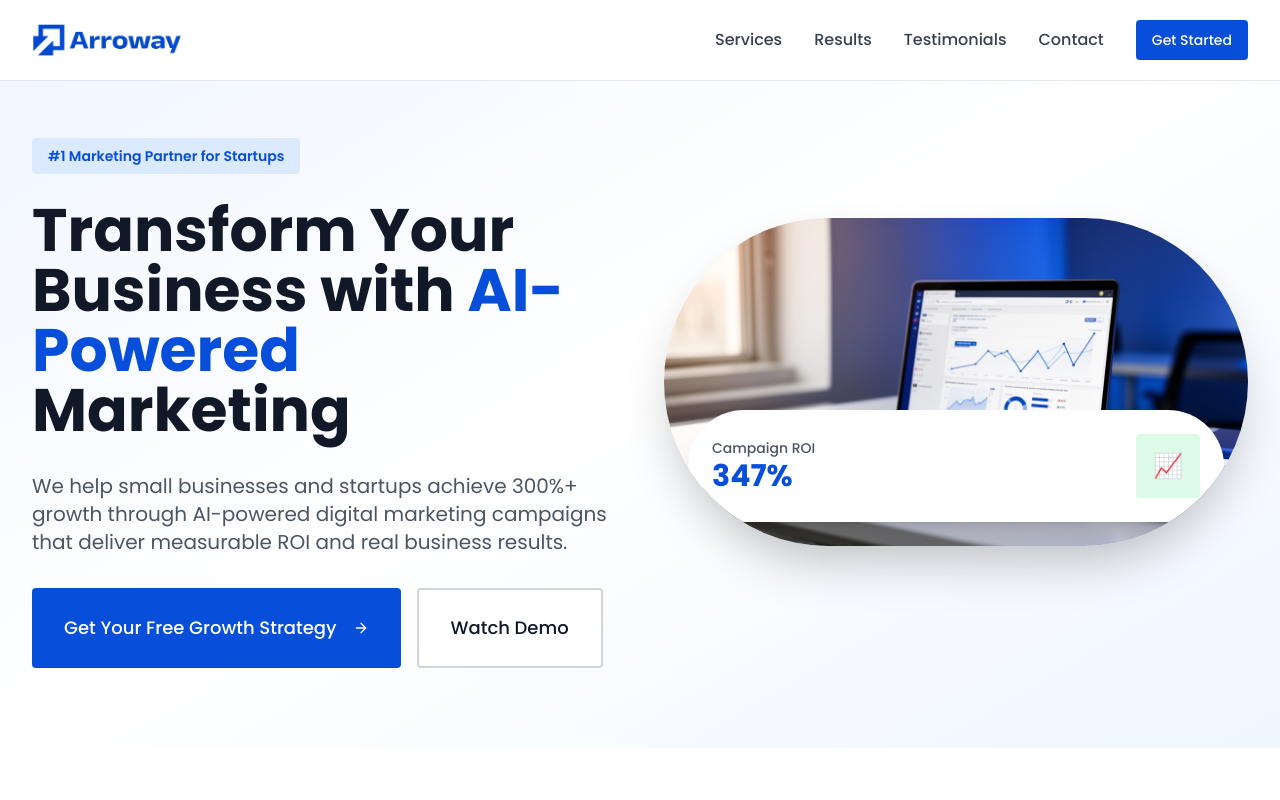
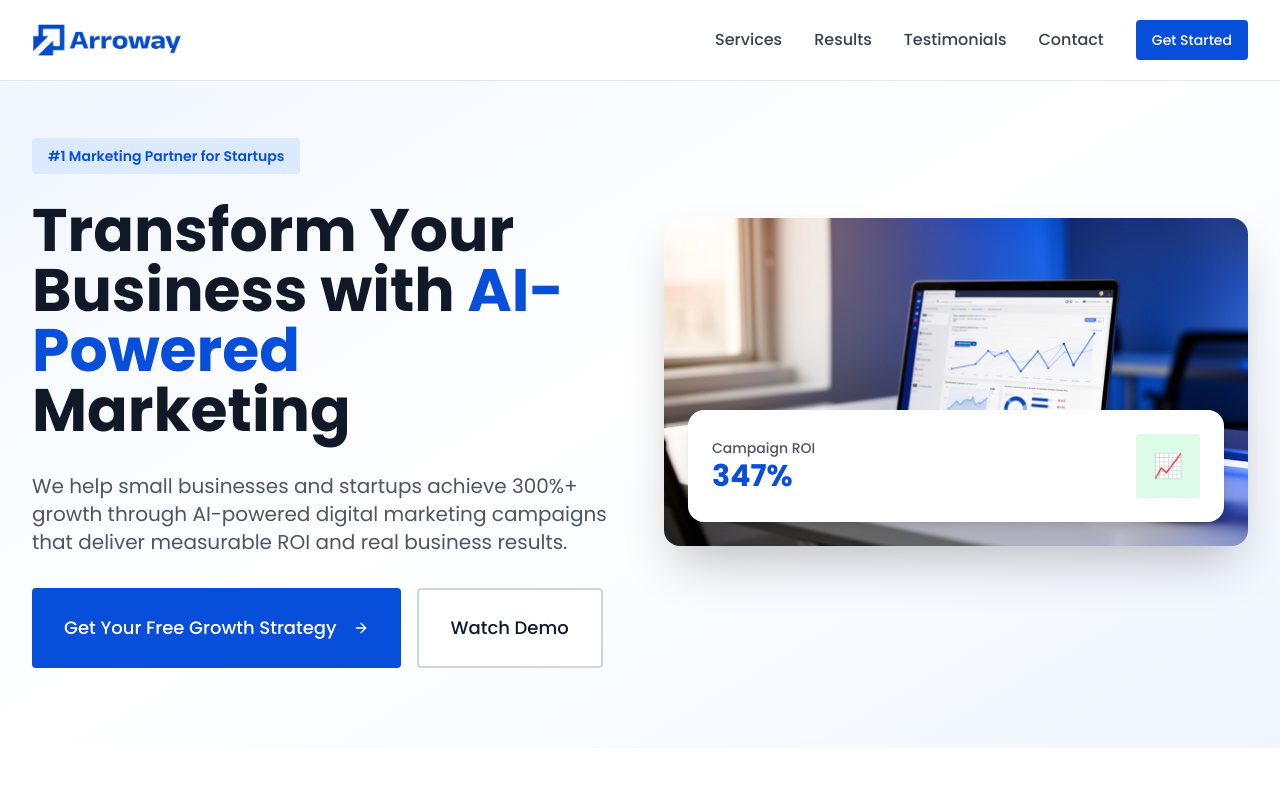
Before and after one commit to arrowaydigital/Arroway, a React (Vite) app: page / in a window 1280 px wide. Shown: the top 800 px of the page. Built offline with nearby package versions, Linux system fonts and the light colour scheme.

Commit message:
Update HeroSection.tsx

```diff
--- a/src/components/features/HeroSection.tsx
+++ b/src/components/features/HeroSection.tsx
@@ -74,7 +74,7 @@ export function HeroSection() {
             transition={{ duration: 0.6, delay: 0.3 }}
             className="relative mt-8 lg:mt-0"
           >
-            <div className="relative rounded-lg overflow-hidden shadow-2xl">
+            <div className="relative rounded-2xl overflow-hidden shadow-2xl">
               <img
                 src={heroImage}
                 alt="Digital marketing analytics dashboard"
@@ -85,7 +85,7 @@ export function HeroSection() {
                 initial={{ opacity: 0, y: 20 }}
                 animate={{ opacity: 1, y: 0 }}
                 transition={{ delay: 0.8, duration: 0.5 }}
-                className="absolute bottom-4 left-4 right-4 sm:bottom-6 sm:left-6 sm:right-6 bg-white rounded-lg p-4 sm:p-6 shadow-lg"
+                className="absolute bottom-4 left-4 right-4 sm:bottom-6 sm:left-6 sm:right-6 bg-white rounded-2xl p-4 sm:p-6 shadow-lg"
               >
                 <div className="flex items-center justify-between">
                   <div>
```
